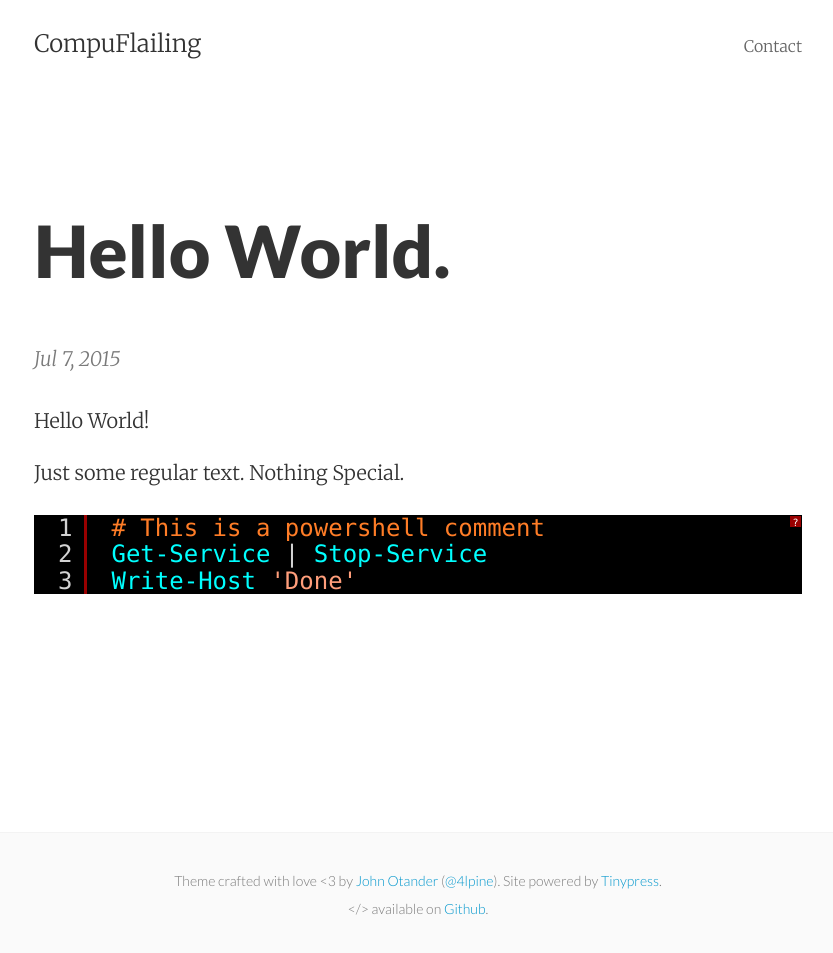
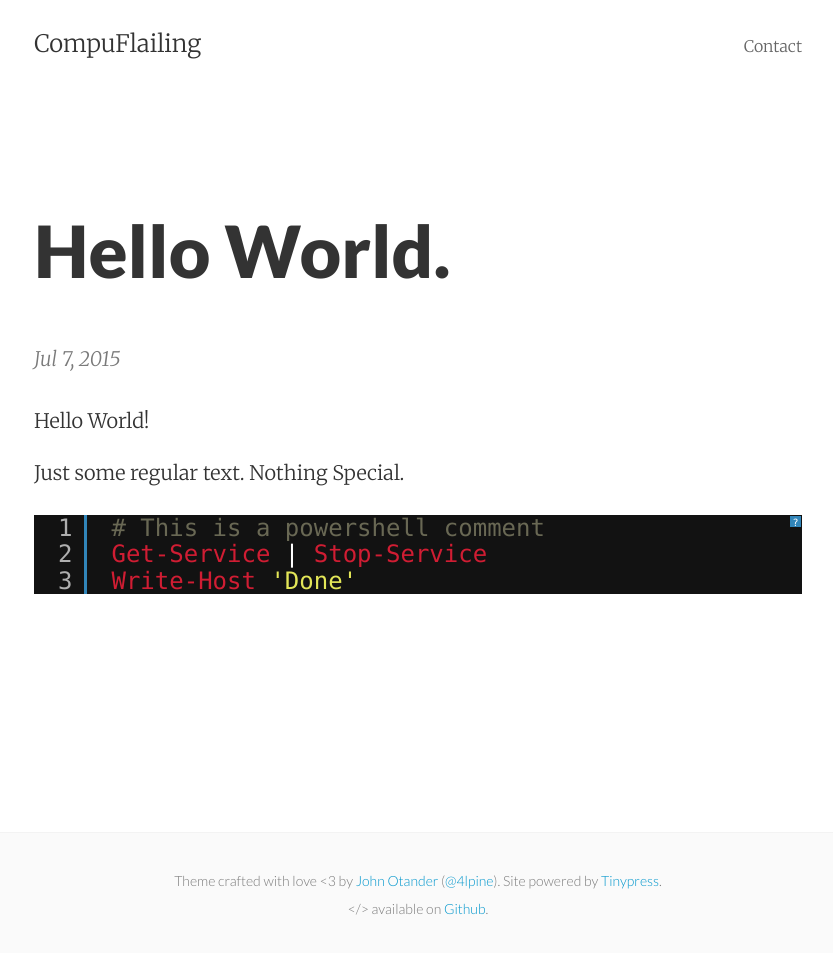
Before and after one commit to RandomNoun7/RandomNoun7.github.io, a Jekyll site: the page built from _posts/2015-07-07-hello-world.markdown, in a window 1280 px wide. Shown: the whole page, without its empty margins (222-1055 px from the left). Built offline with Jekyll 4.4.1, drawn with Linux system fonts in a browser that asks for light colours.

Commit message:
change theme

```diff
--- a/_includes/head.html
+++ b/_includes/head.html
@@ -23,6 +23,6 @@
     <script type="text/javascript" src="/js/shAutoloader.js"></script>
     <script type="text/javascript" src="/js/shBrushPowerShell.js"></script>
     <link rel="stylesheet" href="{{ "/css/shCore.css" | prepend: site.baseurl }}" type="text/css">
-    <link rel="stylesheet" href="{{ "/css/shThemeEmacs.css" | prepend: site.baseurl }}" type="text/css">
+    <link rel="stylesheet" href="{{ "/css/shCoreFadeToGrey.css" | prepend: site.baseurl }}" type="text/css">
     <script type="text/javascript">SyntaxHighlighter.all();</script>
 </head>
```
